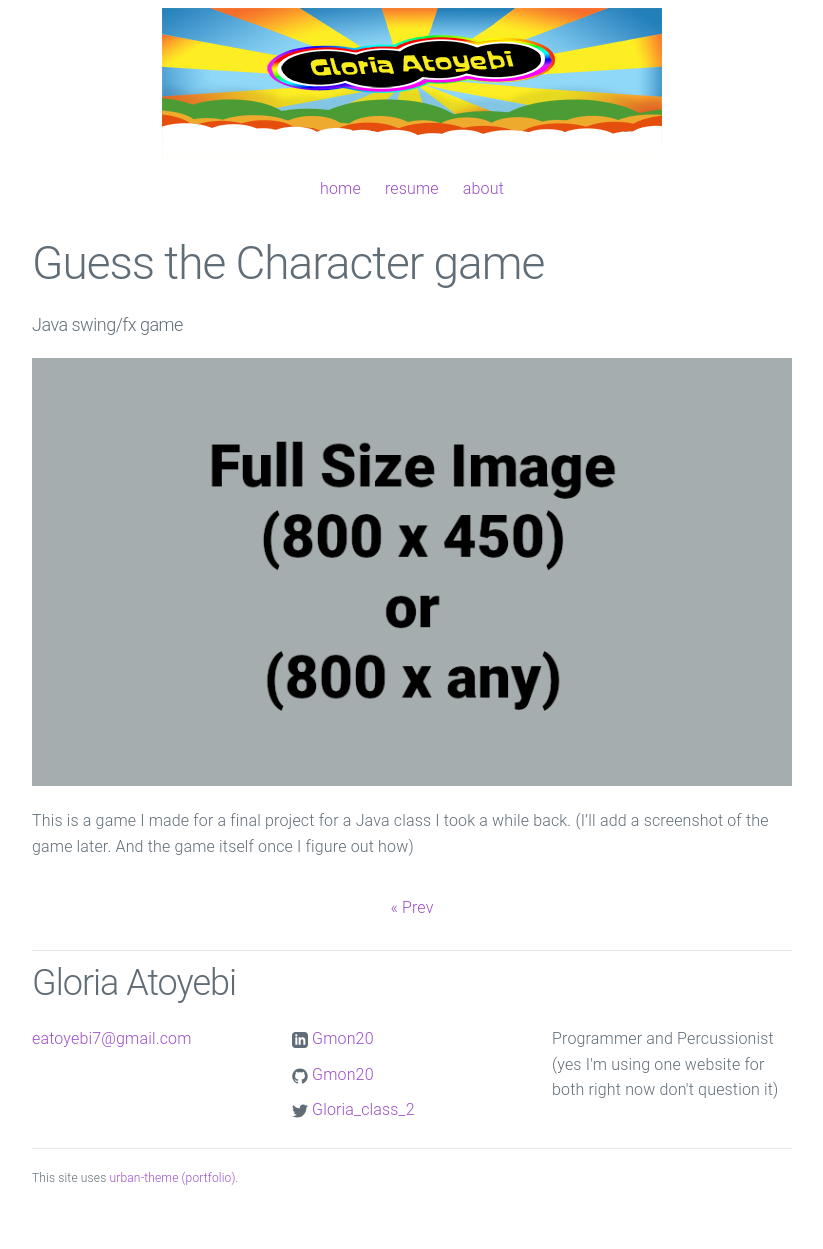
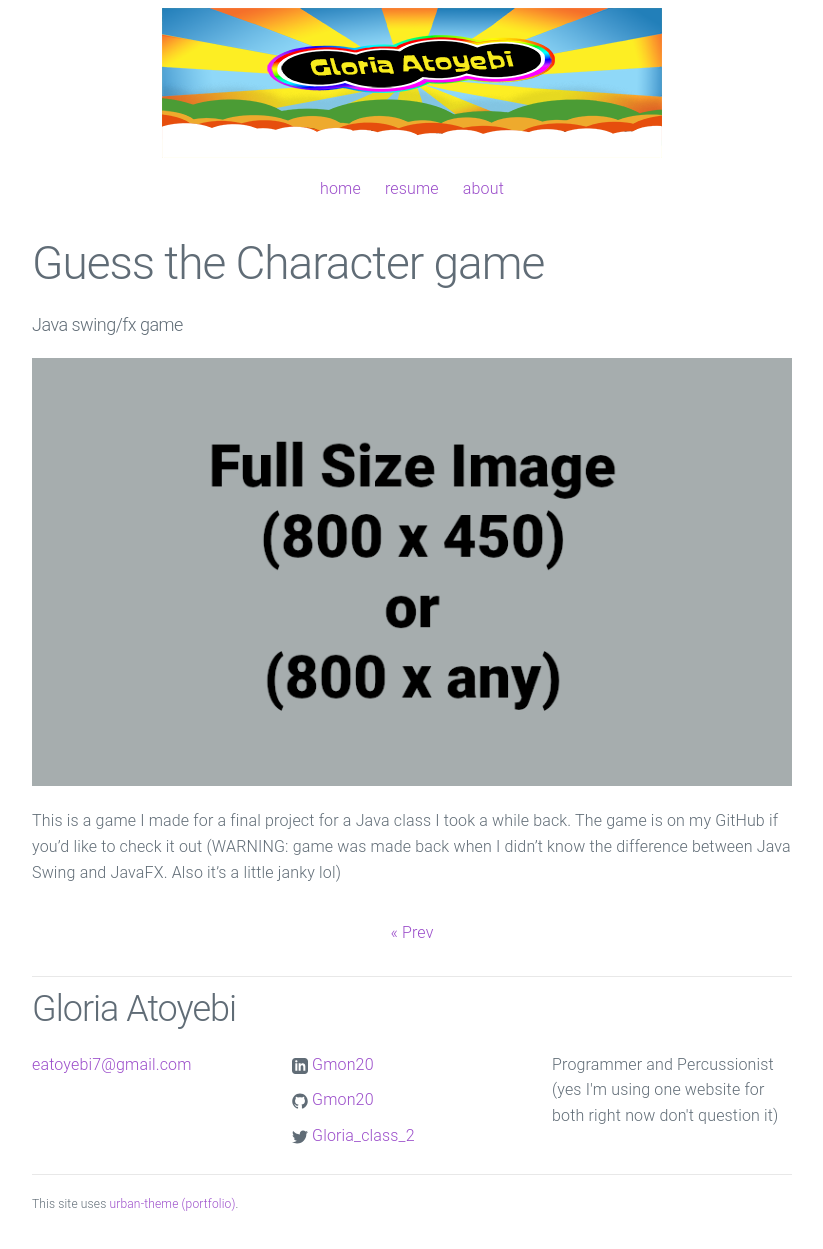
Before and after one commit to Gmon20/gmon20.github.io, a Jekyll site: the page built from _posts/2022-05-10-guessthecharacter.md, in a window 1280 px wide. Shown: the whole page, without its empty margins (228-1051 px from the left). Built offline with Jekyll 4.4.1, drawn with Linux system fonts in a browser that asks for light colours; before the commit the page ends 1223 px from its top, so only the background shows below that.

Commit message:
Update 2022-05-10-guessthecharacter.md

```diff
--- a/_posts/2022-05-10-guessthecharacter.md
+++ b/_posts/2022-05-10-guessthecharacter.md
@@ -8,4 +8,5 @@ preview: /assets/guess.png
 
 ![Picture 1](/assets/fullsize.png)
 
-This is a game I made for a final project for a Java class I took a while back. (I'll add a screenshot of the game later. And the game itself once I figure out how)
+This is a game I made for a final project for a Java class I took a while back.
+The game is on my GitHub if you'd like to check it out (WARNING: game was made back when I didn't know the difference between Java Swing and JavaFX. Also it's a little janky lol)
```
